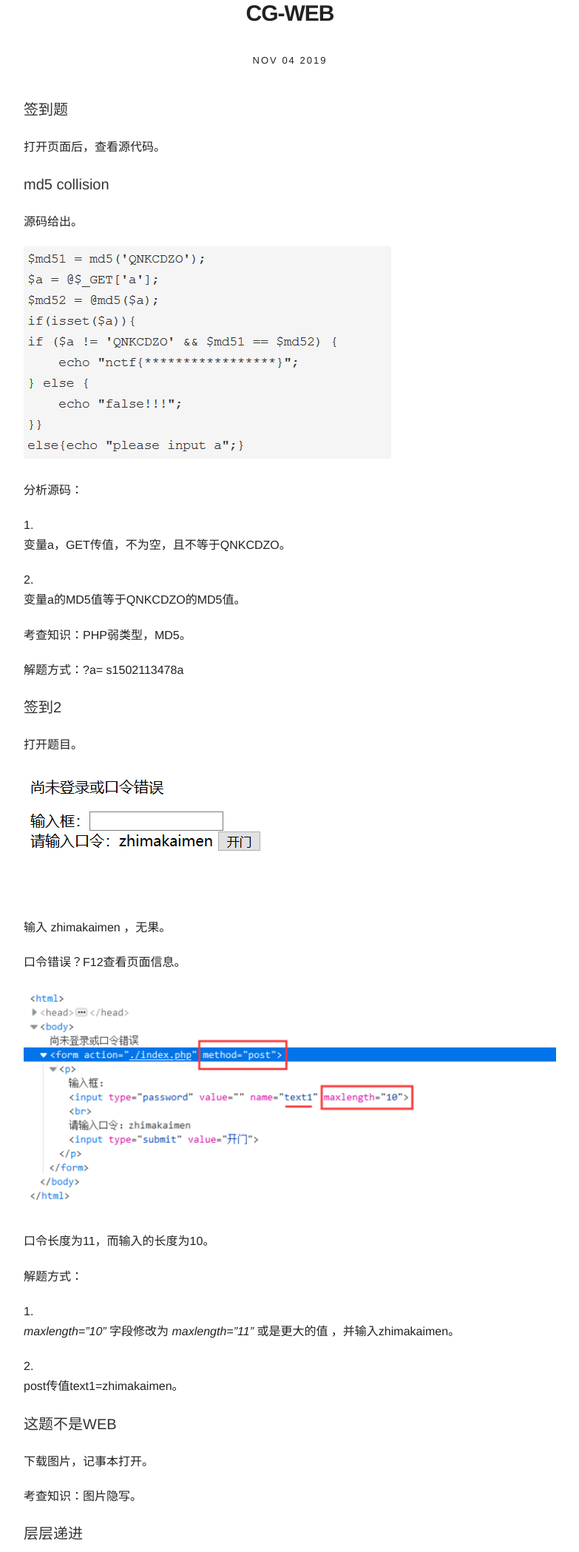
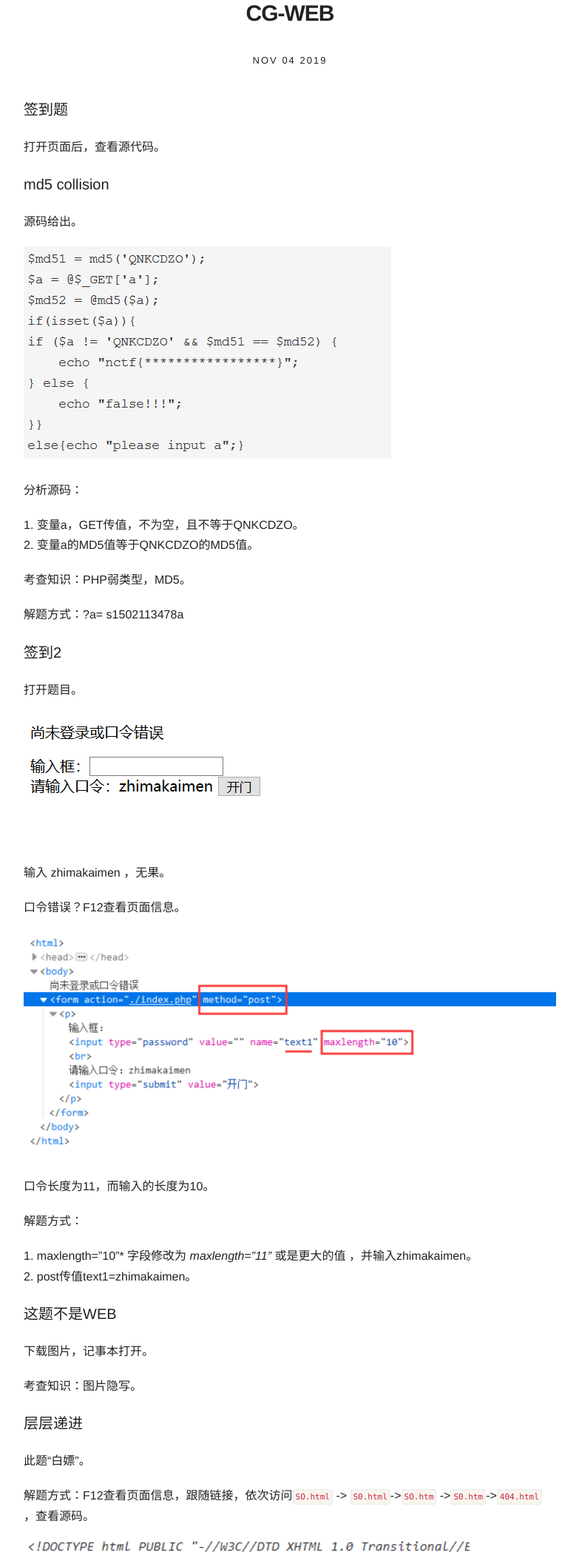
Before and after one commit to Gu-Chuan/gu-chuan.github.io, a plain HTML site: page 2019/11/04/CG-WEB/index.html in a window 1280 px wide. Shown: the part 95-2193 px from the top of the page at 74% size, without its empty margins (248-1031 px from the left). Drawn offline with Linux system fonts and the light colour scheme; a script that the page names is missing.

Commit message:
Site updated: 2019-11-16 10:27:14

```diff
--- a/2019/11/04/CG-WEB/index.html
+++ b/2019/11/04/CG-WEB/index.html
@@ -10,13 +10,11 @@ md5 collision源码给出。
 分析源码：
 
 变量a，GET传值，不为空，且不等于QNKCDZO。
-
 变量a的MD5值等于QNKCDZO的MD5值。
-
 
 考查知识：PHP弱类型，MD5。
 解题方式：?a= s1502113478a
-签到2打开题">
+签到2打开题目。">
 
 
 <link rel="alternate" href="/atom.xml" title="Gu Chuan&#39;s blog" type="application/atom+xml">
@@ -50,19 +48,17 @@ md5 collision源码给出。
         </h2>
     </header>
 </article>
-<section id="post-body"><h3 id="签到题"><a href="#签到题" class="headerlink" title="签到题"></a>签到题</h3><p>打开页面后，查看源代码。</p>
-<h3 id="md5-collision"><a href="#md5-collision" class="headerlink" title="md5 collision"></a>md5 collision</h3><p>源码给出。</p>
+<section id="post-body"><h3 id="签到题"><a href="#签到题" class="headerlink" title="签到题"></a><strong>签到题</strong></h3><p>打开页面后，查看源代码。</p>
+<h3 id="md5-collision"><a href="#md5-collision" class="headerlink" title="md5 collision"></a><strong>md5 collision</strong></h3><p>源码给出。</p>
 <p><img src="/2019/11/04/CG-WEB/md5_collison.png" alt></p>
 <p>分析源码：</p>
 <ol>
-<li><p>变量a，GET传值，不为空，且不等于QNKCDZO。</p>
-</li>
-<li><p>变量a的MD5值等于QNKCDZO的MD5值。        </p>
-</li>
+<li>变量a，GET传值，不为空，且不等于QNKCDZO。</li>
+<li>变量a的MD5值等于QNKCDZO的MD5值。        </li>
 </ol>
 <p>考查知识：PHP弱类型，MD5。</p>
 <p>解题方式：?a= s1502113478a</p>
-<h3 id="签到2"><a href="#签到2" class="headerlink" title="签到2"></a>签到2</h3><p>打开题目。</p>
+<h3 id="签到2"><a href="#签到2" class="headerlink" title="签到2"></a><strong>签到2</strong></h3><p>打开题目。</p>
 <p><img src="/2019/11/04/CG-WEB/sign_in2.png" alt></p>
 <p>输入 zhimakaimen ，无果。</p>
 <p>口令错误？F12查看页面信息。</p>
@@ -70,18 +66,16 @@ md5 collision源码给出。
 <p>口令长度为11，而输入的长度为10。</p>
 <p>解题方式：</p>
 <ol>
-<li><p><em>maxlength=”10”</em> 字段修改为 <em>maxlength=”11”</em> 或是更大的值 ，并输入zhimakaimen。</p>
-</li>
-<li><p>post传值text1=zhimakaimen。</p>
-</li>
+<li>maxlength=”10”* 字段修改为 <em>maxlength=”11”</em> 或是更大的值 ，并输入zhimakaimen。</li>
+<li>post传值text1=zhimakaimen。</li>
 </ol>
-<h3 id="这题不是WEB"><a href="#这题不是WEB" class="headerlink" title="这题不是WEB"></a>这题不是WEB</h3><p>下载图片，记事本打开。</p>
+<h3 id="这题不是WEB"><a href="#这题不是WEB" class="headerlink" title="这题不是WEB"></a><strong>这题不是WEB</strong></h3><p>下载图片，记事本打开。</p>
 <p>考查知识：图片隐写。</p>
-<h3 id="层层递进"><a href="#层层递进" class="headerlink" title="层层递进"></a>层层递进</h3><p>此题“白嫖”。</p>
+<h3 id="层层递进"><a href="#层层递进" class="headerlink" title="层层递进"></a><strong>层层递进</strong></h3><p>此题“白嫖”。</p>
 <p>解题方式：F12查看页面信息，跟随链接，依次访问<code>SO.html</code> -&gt; <code>S0.html</code>-&gt;<code>SO.htm</code> -&gt;<code>S0.htm</code>-&gt;<code>404.html</code> ，查看源码。</p>
 <p><img src="/2019/11/04/CG-WEB/layer.png" alt></p>
 <p>所以，你是几秒看出flag？</p>
-<h3 id="AAencode"><a href="#AAencode" class="headerlink" title="AAencode"></a>AAencode</h3><p>打开题目。</p>
+<h3 id="AAencode"><a href="#AAencode" class="headerlink" title="AAencode"></a><strong>AAencode</strong></h3><p>打开题目。</p>
 <p><img src="/2019/11/04/CG-WEB/aaencode1.png" alt></p>
 <p>虽然看上去像aaencode编码，但是其中包含乱码，所以需要去乱码。</p>
 <p>ALT键-&gt;查看-&gt;文字编码-&gt;Unicode </p>
@@ -89,10 +83,8 @@ md5 collision源码给出。
 <p>题目提示（考查知识）： javascript aaencode </p>
 <p>解题方式：</p>
 <ol>
-<li><p>控制台console 直接执行。</p>
-</li>
-<li><p>在线aaencode解码网站解码。</p>
-</li>
+<li>控制台console 直接执行。</li>
+<li>在线aaencode解码网站解码。</li>
 </ol>
 </section>
 
```
